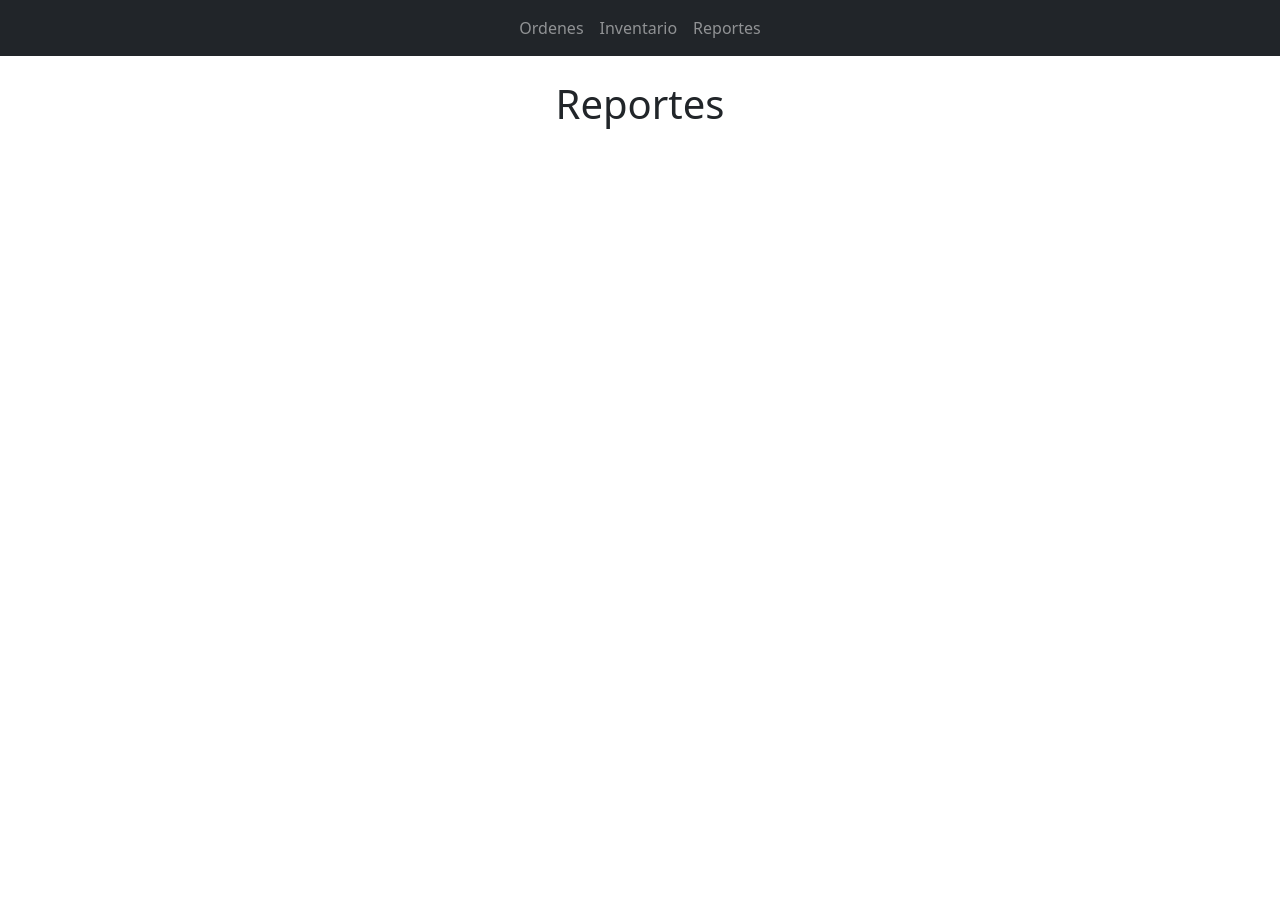
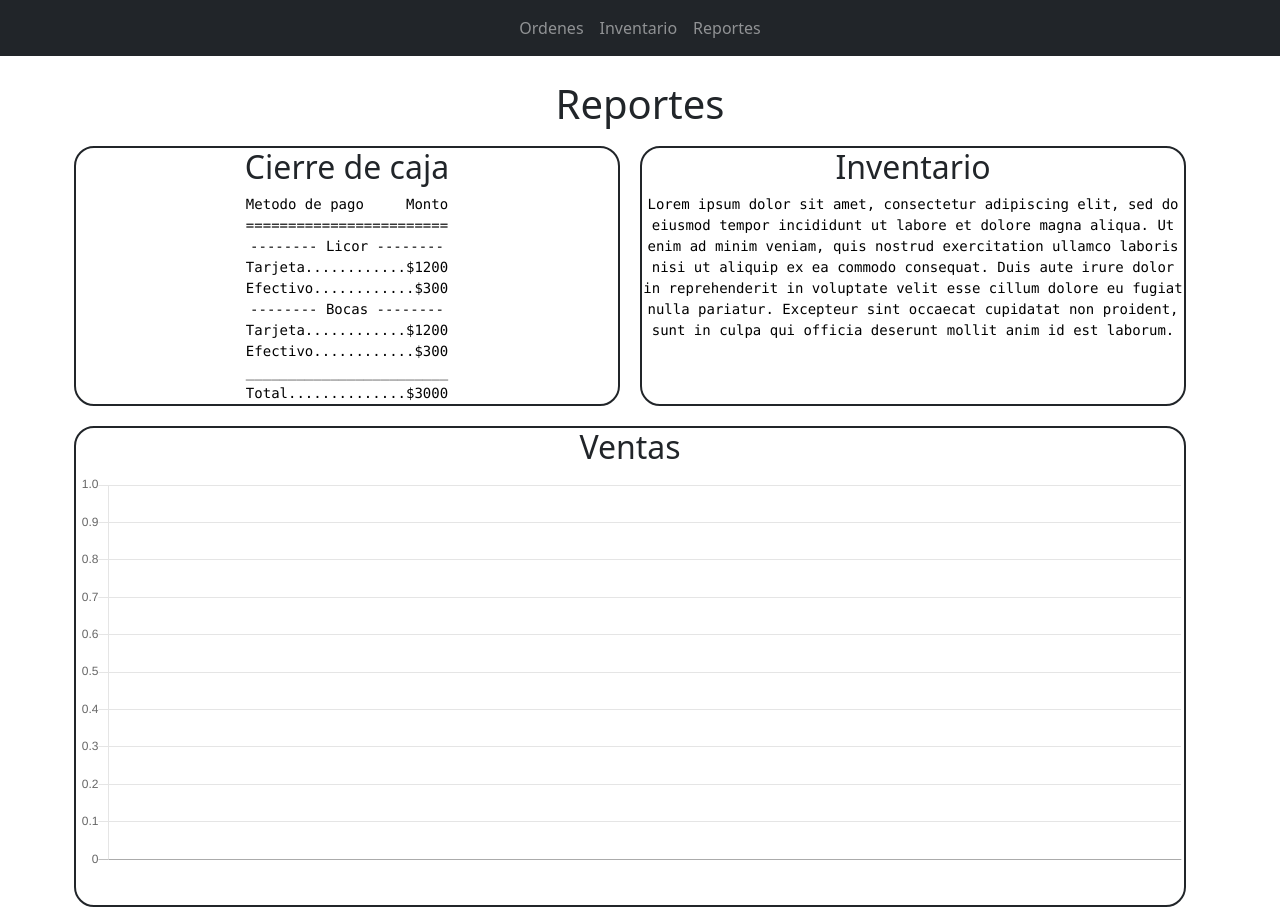
Before and after one commit to joseviquezh/bar-admin, a Django app: page /reports/ in a window 1280 px wide. Before the commit the page ends 129 px from the top, so only its background shows below. Run offline with Django 4.2, Linux system fonts and the light colour scheme; data that the repository does not hold is empty; some libraries are stand-ins or nearby versions.

Commit message:
Adding initial reports changes

```diff
--- a/danubio/reports/templates/reports/index.html
+++ b/danubio/reports/templates/reports/index.html
@@ -6,4 +6,74 @@
     Reportes
 </h1>
 
+<style>
+    .grid-container .grid-row{
+        width: 90%;
+        margin: auto;
+        padding: 10px;
+        display: flex;
+    }
+    .grid-item {
+        width: 50%;
+        height: auto;
+        float: left;
+        border: 2px solid #212529;
+        border-radius: 20px;
+        margin-right:20px;
+        display: block;
+    }
+</style>
+
+
+<div class="grid-container">
+    <div class="grid-row">
+        <div class="grid-item">
+            <h2>
+                Cierre de caja
+            </h2>
+            <code>
+                Metodo de pago&nbsp;&nbsp;&nbsp;&nbsp;&nbsp;Monto
+                <br>
+                ========================
+                <br>
+                -------- Licor --------
+                <br>
+                Tarjeta............$1200
+                <br>
+                Efectivo............$300
+                <br>
+                -------- Bocas --------
+                <br>
+                Tarjeta............$1200
+                <br>
+                Efectivo............$300
+                <br>
+                ________________________
+                <br>
+                Total..............$3000
+            </code>
+        </div>
+        <div class="grid-item">
+            <h2>
+                Inventario
+            </h2>
+            <code>
+                Lorem ipsum dolor sit amet, consectetur adipiscing elit, sed do eiusmod tempor incididunt ut labore et dolore magna aliqua. Ut enim ad minim veniam, quis nostrud exercitation ullamco laboris nisi ut aliquip ex ea commodo consequat. Duis aute irure dolor in reprehenderit in voluptate velit esse cillum dolore eu fugiat nulla pariatur. Excepteur sint occaecat cupidatat non proident, sunt in culpa qui officia deserunt mollit anim id est laborum.
+            </code>
+        </div>
+    </div>
+    <div class="grid-row">
+        <div class="grid-item" style="width: 100%!important; height: 100%!important;">
+            <h2>
+                Ventas
+            </h2>
+            <canvas id="myChart" style="margin-bottom: 30px; width: 100%; height: 400px;"></canvas>
+            <script>
+                const labels = {{ labels | safe }}
+                const data = {{ dataset | safe }}
+            </script>
+        </div>
+    </div>
+</div>
+
 {% endblock %}
--- a/danubio/reports/views.py
+++ b/danubio/reports/views.py
@@ -1,7 +1,40 @@
 from django.shortcuts import render
+from json import dumps
+from orders.models import OrderProduct
+from django.db.models import Count
+from django.core.serializers.json import DjangoJSONEncoder
+from datetime import datetime, timedelta
 
 # Create your views here.
 
 def home(request):
-    context = {}
+    dataset = {}
+    data = {}
+    labels = set()
+
+    sales = (OrderProduct.objects
+             .filter(order__date__gte=datetime.now() - timedelta(days=30), order__payed=True)
+             .values('order__date', 'product__name')
+             .annotate(quantity=Count('product__name'))
+             .order_by('order__date', 'product__name')
+             )
+
+    for sale in sales:
+        date = sale["order__date"].strftime("%d-%m")
+        product = sale["product__name"]
+        quantity = sale["quantity"]
+        labels.add(date)
+        if product not in data:
+            data[product] = {}
+        data[product][date] = quantity
+
+    labels = sorted(list(labels))
+
+    for product in data:
+        dataset[product] = [0] * len(labels)
+        for idx, label in enumerate(labels, 0):
+            if label in data[product]:
+                dataset[product][idx] = data[product][label]
+
+    context = {"labels": list(labels), "dataset": dumps(dataset, cls=DjangoJSONEncoder)}
     return render(request, 'reports/index.html', context)
--- a/danubio/static/css/base.css
+++ b/danubio/static/css/base.css
@@ -13,3 +13,11 @@ code {
 input {
     text-align: center;
 }
+
+/* Set height of the grid so .sidenav can be 100% (adjust as needed) */
+.row.content {height: 550px}
+
+/* On small screens, set height to 'auto' for the grid */
+@media screen and (max-width: 767px) {
+    .row.content {height: auto;}
+}
--- a/danubio/static/js/base.js
+++ b/danubio/static/js/base.js
@@ -162,3 +162,47 @@ document.addEventListener('click', function(e){
         modal.show();
     }
 })
+
+function getRandomColor() {
+    var letters = '0123456789ABCDEF';
+    var color = '#';
+    for (var i = 0; i < 6; i++) {
+      color += letters[Math.floor(Math.random() * 16)];
+    }
+    return color;
+  }
+
+const ctx = document.getElementById('myChart').getContext('2d');
+var datasets = new Array();
+
+Object.keys(data).forEach(key => {
+    datasets.push({
+        backgroundColor: 'transparent',
+        borderColor: getRandomColor(),
+        label: key,
+        data: data[key]
+    })
+    console.log(key, data[key]);
+});
+
+// Render the chart
+const chart = new Chart(ctx, {
+    type: 'line',
+    data: {
+        labels: Array.from(labels),
+        datasets: datasets,
+    },
+    options: {
+        responsive: true,
+        interaction: {
+            mode: 'index',
+            intersect: false,
+        },
+        stacked: false,
+        elements: {
+            line: {
+                tension: 0
+            }
+        }
+    },
+});
--- a/danubio/templates/base.html
+++ b/danubio/templates/base.html
@@ -19,6 +19,7 @@
     <script src="https://cdn.datatables.net/1.13.7/js/jquery.dataTables.min.js"></script>
     <script src="https://cdn.datatables.net/1.13.7/js/dataTables.bootstrap5.min.js"></script>
     <script src="https://cdn.datatables.net/rowgroup/1.0.2/js/dataTables.rowGroup.min.js"></script>
+    <script src="https://cdnjs.cloudflare.com/ajax/libs/Chart.js/2.8.0/Chart.bundle.min.js"></script>
 </head>
 <body>
 
```
Also changed, not shown: danubio/templates/products_table.html (line endings or trailing spaces), 2 other files.
